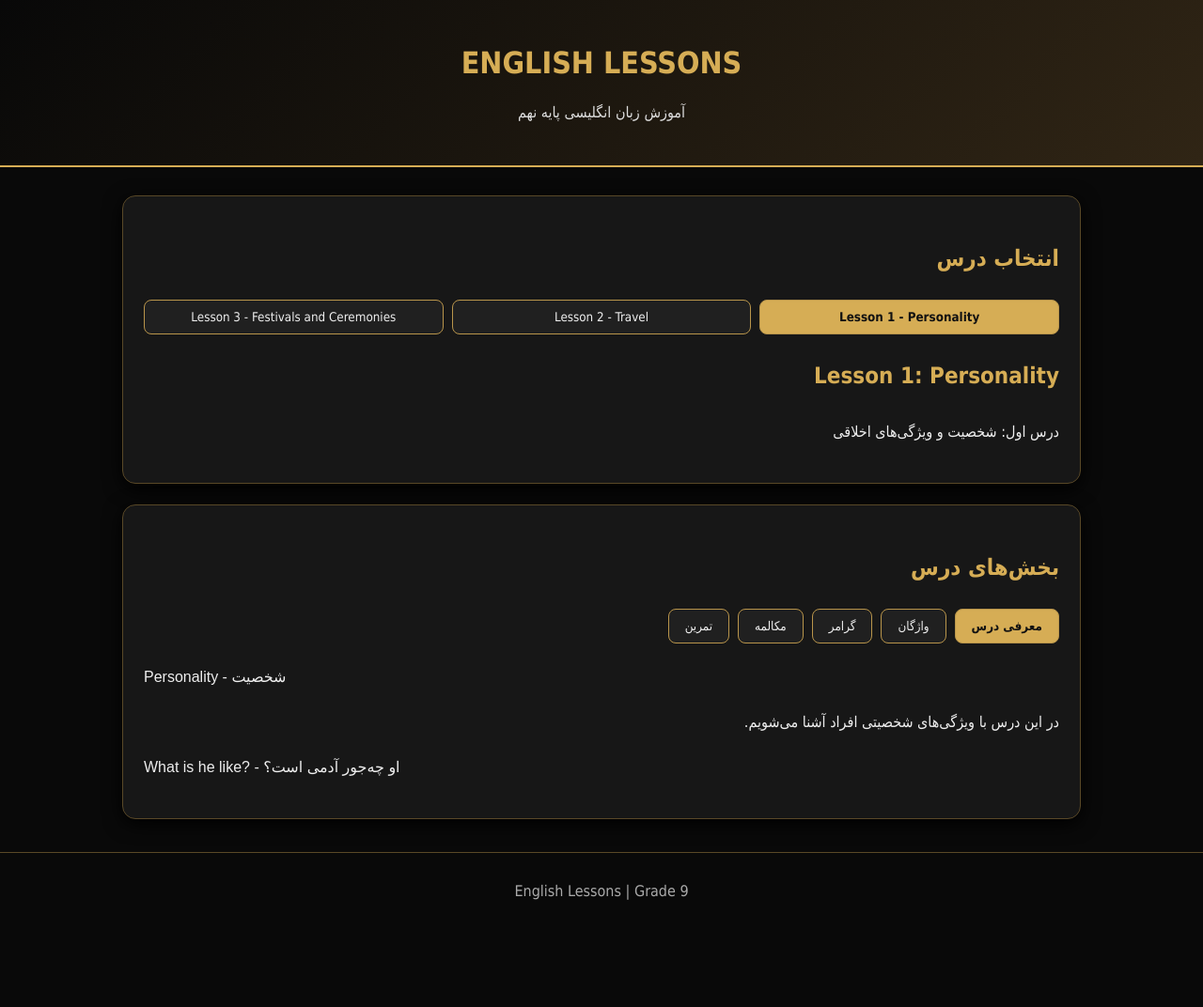
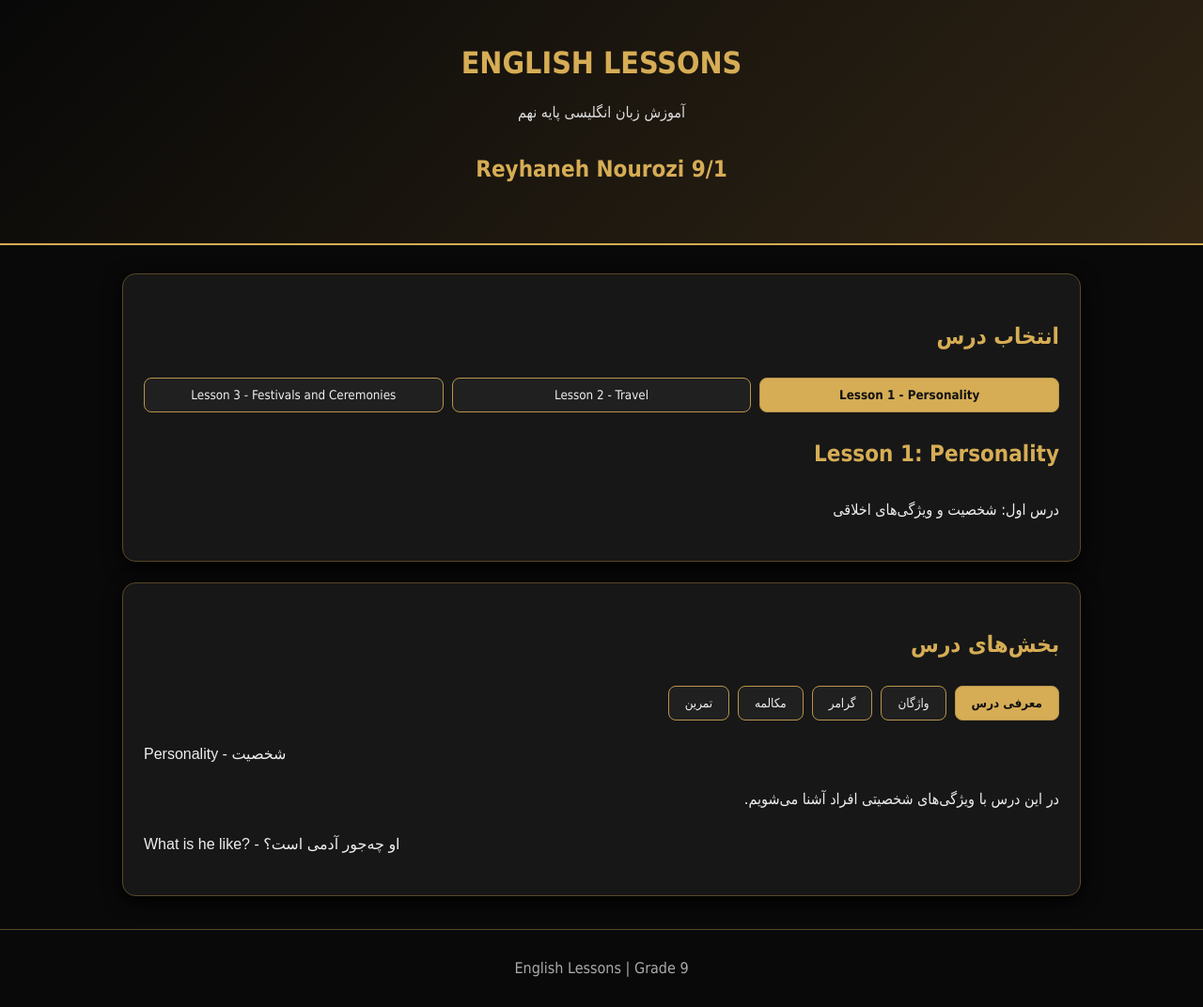
Before and after one commit to reyhanehnourozi4/English-lessons, a plain HTML site: page index.html in a window 1280 px wide. Shown: the whole page at 94% size. Before the commit the page ends 990 px from the top, so only its background shows below. Drawn offline with Linux system fonts and the light colour scheme.

Commit message:
Update index.html

```diff
--- a/index.html
+++ b/index.html
@@ -11,6 +11,7 @@
   <header>
     <h1>ENGLISH LESSONS</h1>
     <p>آموزش زبان انگلیسی پایه نهم</p>
+    <h2>Reyhaneh Nourozi 9/1</h2>
   </header>
 
   <main class="container">
```
